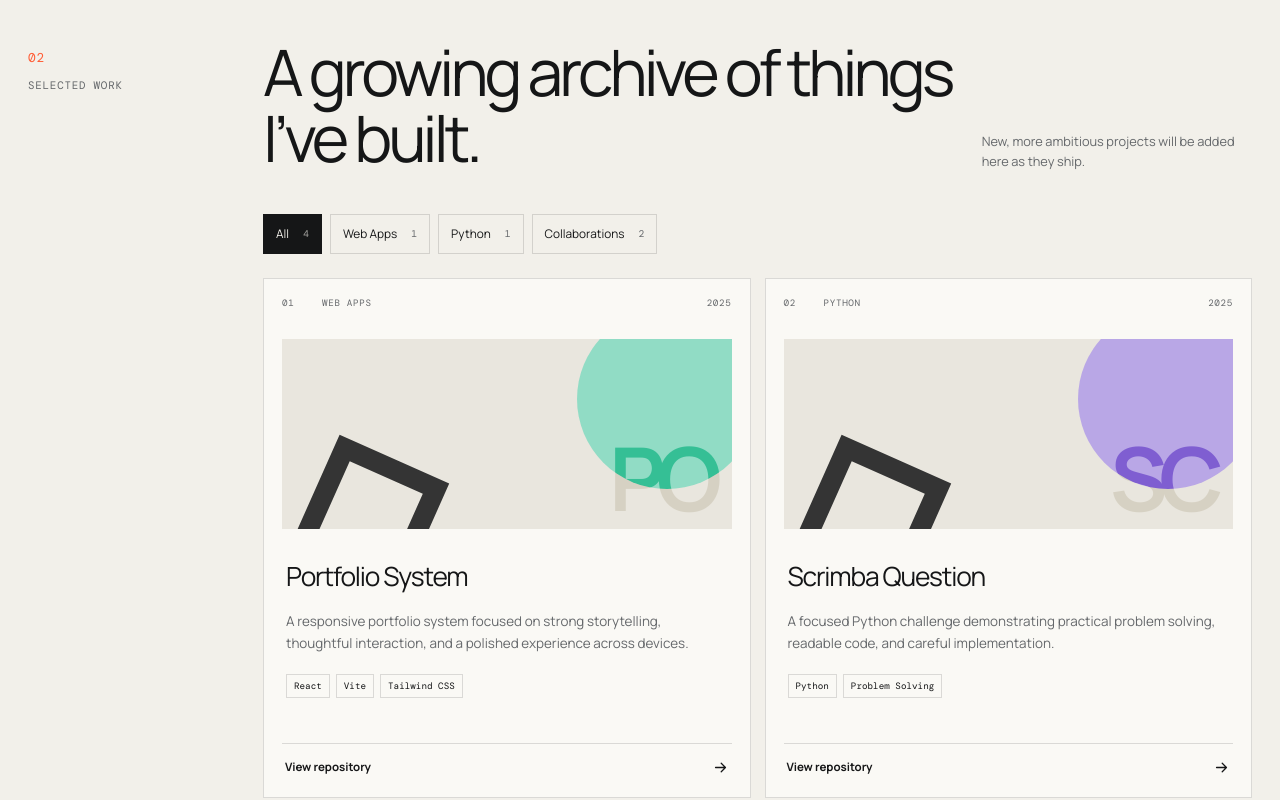
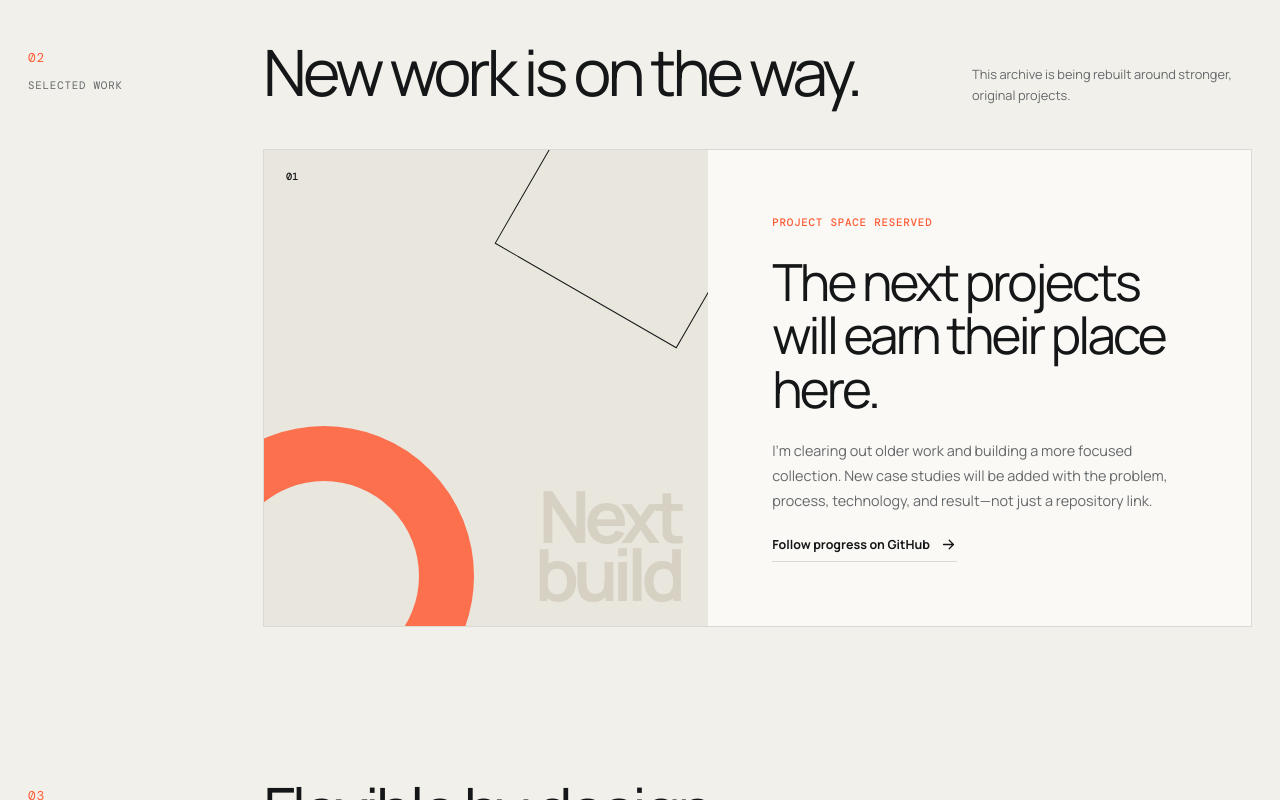
Before and after one commit to Sameer-959/portfolio, a React (Vite) app in the folder client/: page / in a window 1280 px wide. Shown: the part 1460-2260 px from the top of the page. Built offline with nearby package versions, Linux system fonts and the light colour scheme.

Commit message:
Fix disappearing content and reset project archive

```diff
--- a/client/src/components/Hero.jsx
+++ b/client/src/components/Hero.jsx
@@ -1,11 +1,4 @@
-import React, { useEffect, useMemo, useState } from 'react'
-
-const projects = [
-  { title:'Portfolio System', number:'01', category:'Web Apps', year:'2025', description:'A responsive portfolio system focused on strong storytelling, thoughtful interaction, and a polished experience across devices.', tags:['React','Vite','Tailwind CSS'], repo:'https://github.com/Sameer-959/portfolio', tone:'mint' },
-  { title:'Scrimba Question', number:'02', category:'Python', year:'2025', description:'A focused Python challenge demonstrating practical problem solving, readable code, and careful implementation.', tags:['Python','Problem Solving'], repo:'https://github.com/Sameer-959/Scrimba-Question', tone:'lilac' },
-  { title:'PetConnect', number:'03', category:'Collaborations', year:'Team project', description:'A social platform for pet owners, shaped around community, animal care, and a friendly end-to-end experience.', tags:['Full Stack','Social Product','Teamwork'], repo:'https://github.com/iam-hassan/PetConnect', tone:'peach' },
-  { title:'Ani-Track', number:'04', category:'Collaborations', year:'Team project', description:'An anime discovery and tracking platform with personal lists, social features, and community engagement.', tags:['Product','Community','Teamwork'], repo:'https://github.com/Kenji-x-S/Ani-Track', tone:'blue' }
-]
+import React, { useState } from 'react'
 
 const toolbox = [
   { label:'Interfaces', text:'Responsive, accessible experiences with clear hierarchy and meaningful motion.', tools:['React','JavaScript','Tailwind','Vite'] },
@@ -16,15 +9,7 @@ const toolbox = [
 const Arrow = () => <svg viewBox="0 0 24 24" aria-hidden="true"><path d="M5 12h14M13 6l6 6-6 6" fill="none" stroke="currentColor" strokeWidth="1.8" strokeLinecap="round" strokeLinejoin="round"/></svg>
 
 export default function Hero(){
-  const [filter,setFilter]=useState('All')
   const [openTool,setOpenTool]=useState(0)
-  const filtered=useMemo(()=>filter==='All'?projects:projects.filter(p=>p.category===filter),[filter])
-
-  useEffect(()=>{
-    const observer=new IntersectionObserver(entries=>entries.forEach(entry=>{if(entry.isIntersecting){entry.target.classList.add('is-visible');observer.unobserve(entry.target)}}),{threshold:.12,rootMargin:'0px 0px -35px'})
-    document.querySelectorAll('[data-reveal]').forEach(el=>observer.observe(el))
-    return()=>observer.disconnect()
-  },[])
 
   return <main>
     <section id="home" className="workspace hero-workspace">
@@ -52,9 +37,11 @@ export default function Hero(){
     <section id="projects" className="workspace projects-workspace section-space">
       <div className="section-index" data-reveal><span>02</span><p>Selected work</p></div>
       <div className="projects-main">
-        <div className="section-title" data-reveal><h2>A growing archive of things I’ve built.</h2><p>New, more ambitious projects will be added here as they ship.</p></div>
-        <div className="project-controls" data-reveal role="group" aria-label="Filter projects">{['All','Web Apps','Python','Collaborations'].map(item=><button key={item} type="button" onClick={()=>setFilter(item)} className={filter===item?'active':''} aria-pressed={filter===item}>{item}<span>{item==='All'?projects.length:projects.filter(p=>p.category===item).length}</span></button>)}</div>
-        <div className="project-canvas">{filtered.map((project,index)=><ProjectCard key={project.title} project={project} index={index}/>)}</div>
+        <div className="section-title" data-reveal><h2>New work is on the way.</h2><p>This archive is being rebuilt around stronger, original projects.</p></div>
+        <div className="project-empty" data-reveal>
+          <div className="empty-visual" aria-hidden="true"><span>01</span><i/><b>Next<br/>build</b></div>
+          <div className="empty-copy"><p className="mono-label">Project space reserved</p><h3>The next projects will earn their place here.</h3><p>I’m clearing out older work and building a more focused collection. New case studies will be added with the problem, process, technology, and result—not just a repository link.</p><a href="https://github.com/Sameer-959" target="_blank" rel="noreferrer">Follow progress on GitHub <Arrow/></a></div>
+        </div>
       </div>
     </section>
 
@@ -74,12 +61,3 @@ export default function Hero(){
     <footer className="workspace footer"><span>Sameer Aamir · {new Date().getFullYear()}</span><span>Designed and built from scratch.</span></footer>
   </main>
 }
-
-function ProjectCard({project,index}){
-  return <article className={`project-tile tone-${project.tone}`} style={{'--delay':`${index*70}ms`}} data-reveal>
-    <div className="tile-head"><span>{project.number}</span><span>{project.category}</span><span>{project.year}</span></div>
-    <div className="tile-visual" aria-hidden="true"><div/><i/><b>{project.title.slice(0,2).toUpperCase()}</b></div>
-    <div className="tile-content"><h3>{project.title}</h3><p>{project.description}</p><div className="tile-tags">{project.tags.map(tag=><span key={tag}>{tag}</span>)}</div></div>
-    <a href={project.repo} target="_blank" rel="noreferrer" aria-label={`Open ${project.title} repository`}>View repository <Arrow/></a>
-  </article>
-}
```
Also changed, not shown: client/src/index.css.
